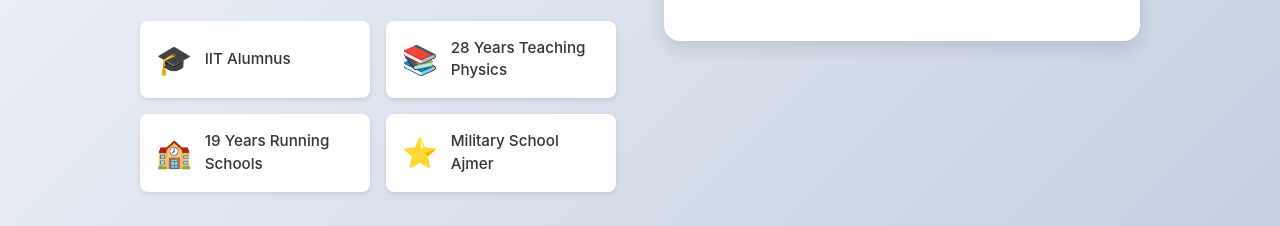
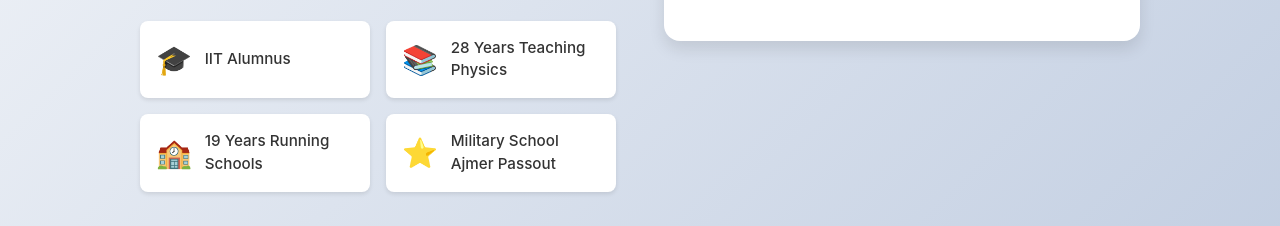
Before and after one commit to DrRajeevTyagi/anytimeteacher-landing, a React (Vite) app: page / in a window 1280 px wide. Shown: the part 2322-2548 px from the top of the page. Built offline with nearby package versions, Linux system fonts and the light colour scheme.

Commit message:
Update Military School credential

```diff
--- a/src/App.tsx
+++ b/src/App.tsx
@@ -174,7 +174,7 @@ function App() {
               </div>
               <div className="highlight">
                 <span className="highlight-icon">⭐</span>
-                <span>Military School Ajmer</span>
+<span>Military School Ajmer Passout</span>
               </div>
             </div>
           </div>
```
